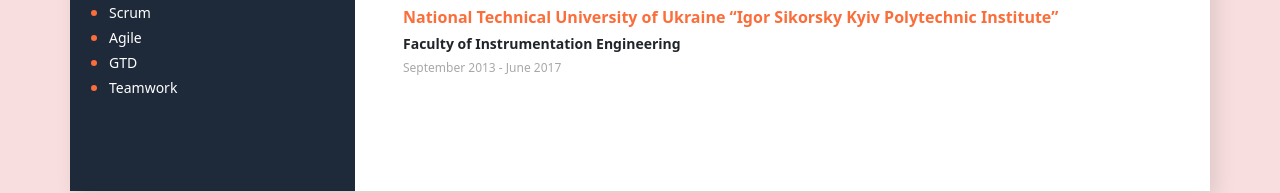
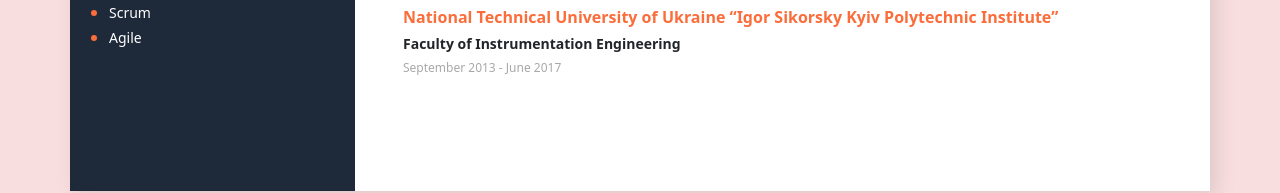
Before and after one commit to igreknet/my-resume, a plain HTML site: page index.html in a window 1280 px wide. Shown: the part 827-1020 px from the top of the page. Drawn offline with nearby package versions, Linux system fonts and the light colour scheme.

Commit message:
edit soft skills

```diff
--- a/index.html
+++ b/index.html
@@ -65,8 +65,6 @@
             <ul class="soft-skills-list">
               <li class="soft-skills-item"><span class="tech-skills-item-text">Scrum</span></li>
               <li class="soft-skills-item"><span class="tech-skills-item-text">Agile</span></li>
-              <li class="soft-skills-item"><span class="tech-skills-item-text">GTD</span></li>
-              <li class="soft-skills-item"><span class="tech-skills-item-text">Teamwork</span></li>
             </ul>
           </div>
         </aside>
```
